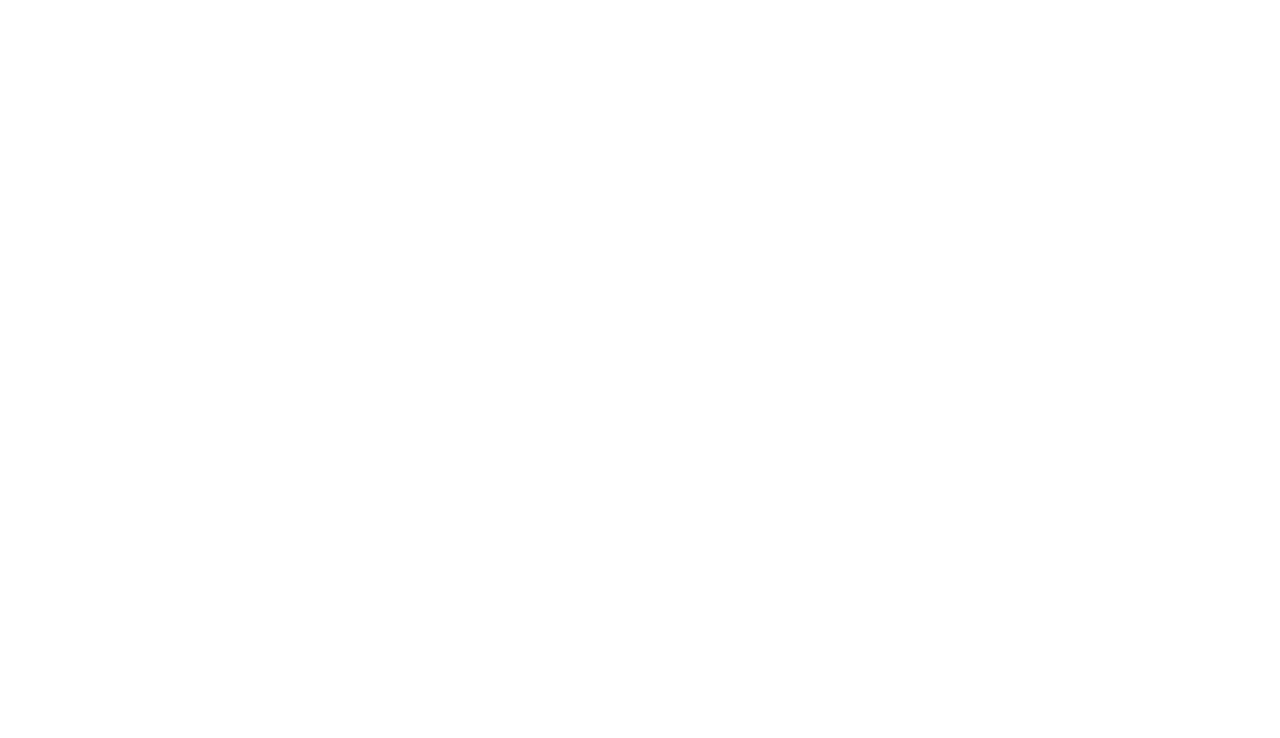
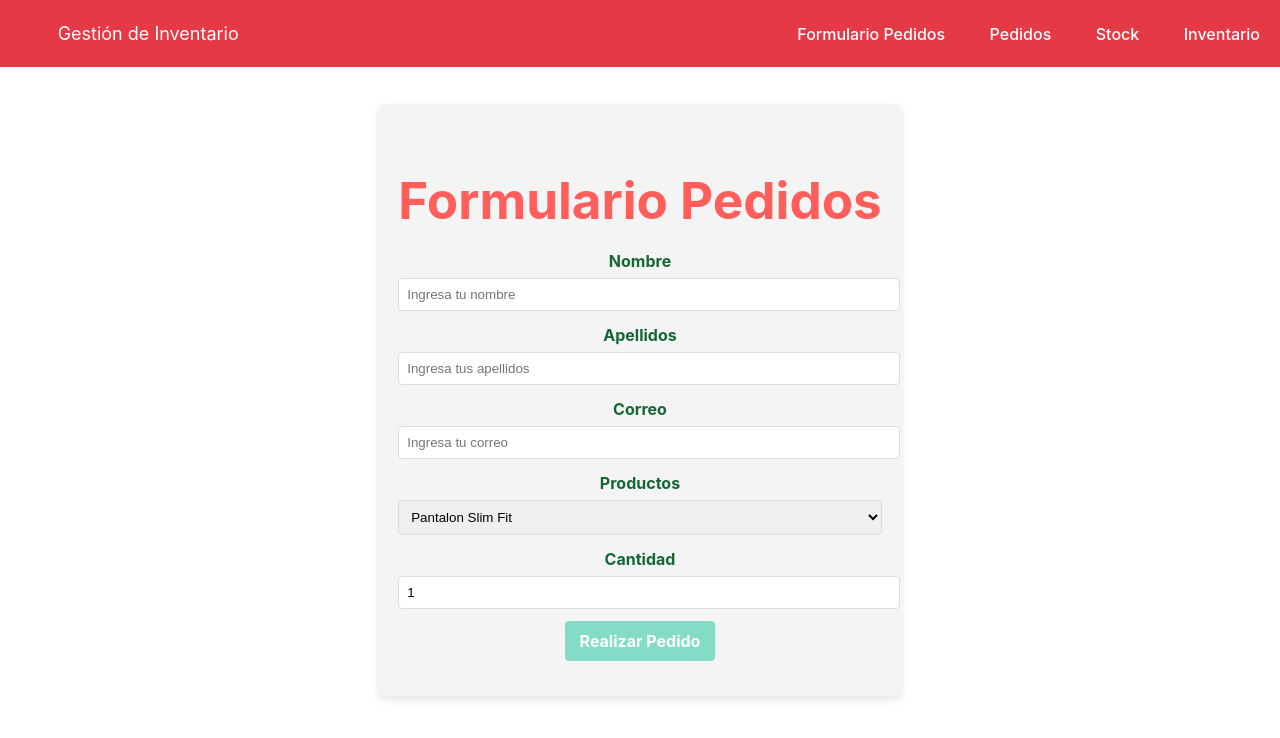
Before and after one commit to Pedromrtzz/Svelte_grupo, a Svelte app in the folder svelte_grupo/: page / in a window 1280 px wide. Shown: the top 738 px of the page. Built offline with nearby package versions, Linux system fonts and the light colour scheme.

Commit message:
Cambio ruta form a /
Cambio ruta formulario para que al empezar el programa arranque en formulario

```diff
--- a/svelte_grupo/src/lib/Formulario.svelte
+++ b/svelte_grupo/src/lib/Formulario.svelte
@@ -109,7 +109,7 @@
     </div>
 
     <div class="navegacion">
-        <a href="/formulario" use:link>Formulario Pedidos</a>
+        <a href="/" use:link>Formulario Pedidos</a>
         <a href="/pedidos" use:link>Pedidos</a>
         <a href="/stock" use:link>Stock</a>
         <a href="/inventario" use:link>Inventario</a>
--- a/svelte_grupo/src/lib/server.cjs
+++ b/svelte_grupo/src/lib/server.cjs
@@ -14,7 +14,7 @@
 const db = mysql.createConnection({
   host: 'localhost', // Cambiar si no usas localhost
   user: 'root', // Cambiar al usuario de tu base de datos
-  password: 'programacion2023', // Cambiar a la contraseña de tu base de datos
+  password: '', // Cambiar a la contraseña de tu base de datos
   database: 'svelte', // Cambiar al nombre de tu base de datos
   port: 3306
 });
--- a/svelte_grupo/src/main.js
+++ b/svelte_grupo/src/main.js
@@ -1,5 +1,6 @@
 import { mount } from 'svelte'
 import './app.css'
+// @ts-ignore
 import App from './App.svelte'
 
 const app = mount(App, {
--- a/svelte_grupo/src/routes.js
+++ b/svelte_grupo/src/routes.js
@@ -6,7 +6,7 @@
 // Define las rutas como un objeto clave-valor
 const routes = {
     '/stock': Stock,
-    '/formulario': Formulario,
+    '/': Formulario,
     '/inventario': Inventario,
     '/pedidos': Pedidos,
 };
```
